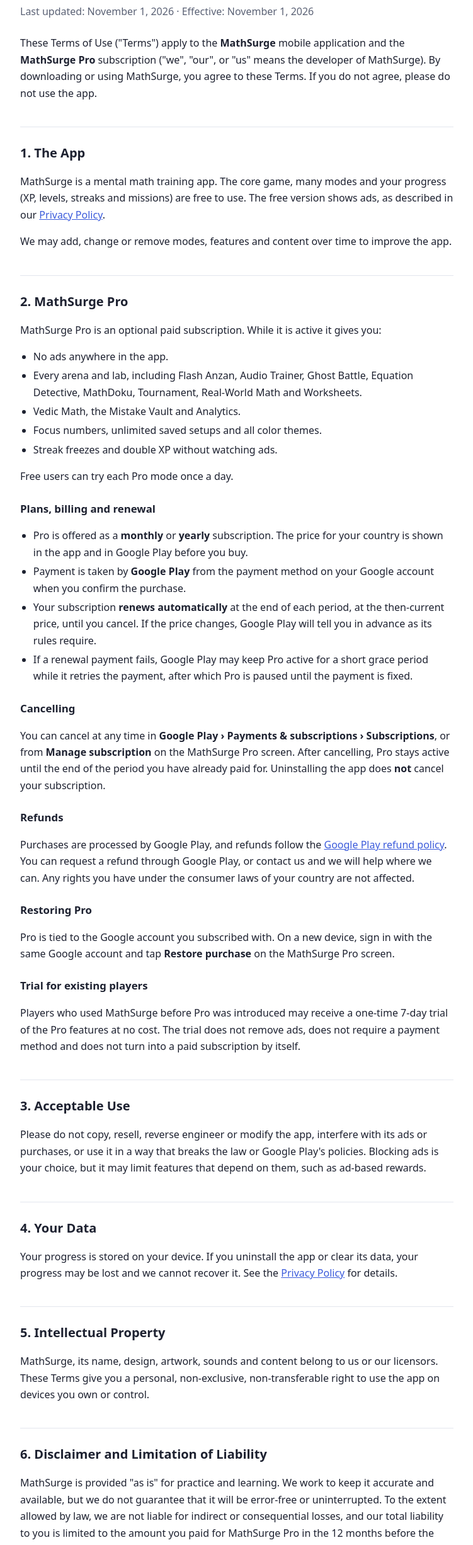
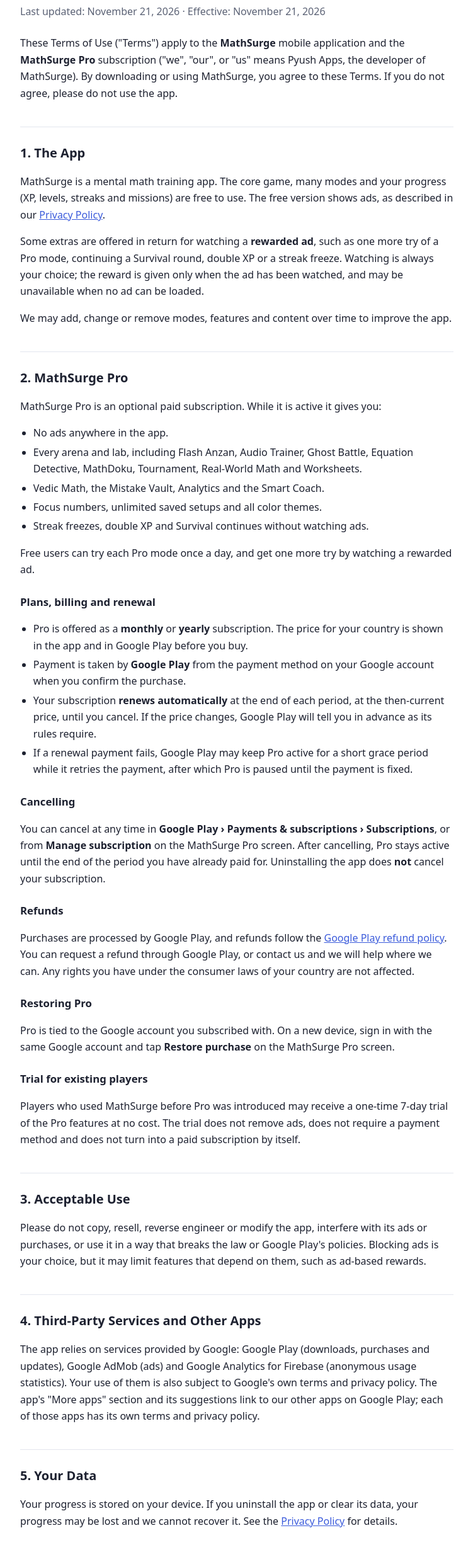
Before and after one commit to Pyush/mathsurge-privacy, a plain HTML site: page terms.html in a window 1280 px wide. Shown: the part 81-2534 px from the top of the page at 63% size, without its empty margins (264-1015 px from the left). Drawn offline with Linux system fonts and the light colour scheme.

Commit message:
Update Terms of Use: rewarded ads, third-party services, other apps
Co-Authored-By: Claude Opus 5.5 <noreply@anthropic.com>

```diff
--- a/terms.html
+++ b/terms.html
@@ -35,12 +35,13 @@
 <body>
 <main>
   <h1>Terms of Use for MathSurge</h1>
-  <p class="dates">Last updated: November 1, 2026 · Effective: November 1, 2026</p>
+  <p class="dates">Last updated: November 21, 2026 · Effective: November 21, 2026</p>
 
-  <p>These Terms of Use ("Terms") apply to the <strong>MathSurge</strong> mobile application and the <strong>MathSurge Pro</strong> subscription ("we", "our", or "us" means the developer of MathSurge). By downloading or using MathSurge, you agree to these Terms. If you do not agree, please do not use the app.</p>
+  <p>These Terms of Use ("Terms") apply to the <strong>MathSurge</strong> mobile application and the <strong>MathSurge Pro</strong> subscription ("we", "our", or "us" means Pyush Apps, the developer of MathSurge). By downloading or using MathSurge, you agree to these Terms. If you do not agree, please do not use the app.</p>
 
   <h2>1. The App</h2>
   <p>MathSurge is a mental math training app. The core game, many modes and your progress (XP, levels, streaks and missions) are free to use. The free version shows ads, as described in our <a href="./">Privacy Policy</a>.</p>
+  <p>Some extras are offered in return for watching a <strong>rewarded ad</strong>, such as one more try of a Pro mode, continuing a Survival round, double XP or a streak freeze. Watching is always your choice; the reward is given only when the ad has been watched, and may be unavailable when no ad can be loaded.</p>
   <p>We may add, change or remove modes, features and content over time to improve the app.</p>
 
   <h2>2. MathSurge Pro</h2>
@@ -48,11 +49,11 @@
   <ul>
     <li>No ads anywhere in the app.</li>
     <li>Every arena and lab, including Flash Anzan, Audio Trainer, Ghost Battle, Equation Detective, MathDoku, Tournament, Real-World Math and Worksheets.</li>
-    <li>Vedic Math, the Mistake Vault and Analytics.</li>
+    <li>Vedic Math, the Mistake Vault, Analytics and the Smart Coach.</li>
     <li>Focus numbers, unlimited saved setups and all color themes.</li>
-    <li>Streak freezes and double XP without watching ads.</li>
+    <li>Streak freezes, double XP and Survival continues without watching ads.</li>
   </ul>
-  <p>Free users can try each Pro mode once a day.</p>
+  <p>Free users can try each Pro mode once a day, and get one more try by watching a rewarded ad.</p>
 
   <h3>Plans, billing and renewal</h3>
   <ul>
@@ -77,22 +78,25 @@
   <h2>3. Acceptable Use</h2>
   <p>Please do not copy, resell, reverse engineer or modify the app, interfere with its ads or purchases, or use it in a way that breaks the law or Google Play's policies. Blocking ads is your choice, but it may limit features that depend on them, such as ad-based rewards.</p>
 
-  <h2>4. Your Data</h2>
+  <h2>4. Third-Party Services and Other Apps</h2>
+  <p>The app relies on services provided by Google: Google Play (downloads, purchases and updates), Google AdMob (ads) and Google Analytics for Firebase (anonymous usage statistics). Your use of them is also subject to Google's own terms and privacy policy. The app's "More apps" section and its suggestions link to our other apps on Google Play; each of those apps has its own terms and privacy policy.</p>
+
+  <h2>5. Your Data</h2>
   <p>Your progress is stored on your device. If you uninstall the app or clear its data, your progress may be lost and we cannot recover it. See the <a href="./">Privacy Policy</a> for details.</p>
 
-  <h2>5. Intellectual Property</h2>
+  <h2>6. Intellectual Property</h2>
   <p>MathSurge, its name, design, artwork, sounds and content belong to us or our licensors. These Terms give you a personal, non-exclusive, non-transferable right to use the app on devices you own or control.</p>
 
-  <h2>6. Disclaimer and Limitation of Liability</h2>
+  <h2>7. Disclaimer and Limitation of Liability</h2>
   <p>MathSurge is provided "as is" for practice and learning. We work to keep it accurate and available, but we do not guarantee that it will be error-free or uninterrupted. To the extent allowed by law, we are not liable for indirect or consequential losses, and our total liability to you is limited to the amount you paid for MathSurge Pro in the 12 months before the claim.</p>
 
-  <h2>7. Changes to These Terms</h2>
+  <h2>8. Changes to These Terms</h2>
   <p>We may update these Terms from time to time. Changes are posted on this page with a new "Last updated" date. If you keep using the app after a change, the updated Terms apply.</p>
 
-  <h2>8. Governing Law</h2>
+  <h2>9. Governing Law</h2>
   <p>These Terms are governed by the laws of India, without affecting any mandatory consumer protections of the country where you live.</p>
 
-  <h2>9. Contact Us</h2>
+  <h2>10. Contact Us</h2>
   <p>Questions about these Terms or your subscription? Contact us at
     <a href="mailto:androidpyus@gmail.com">androidpyus@gmail.com</a>.</p>
 </main>
```
